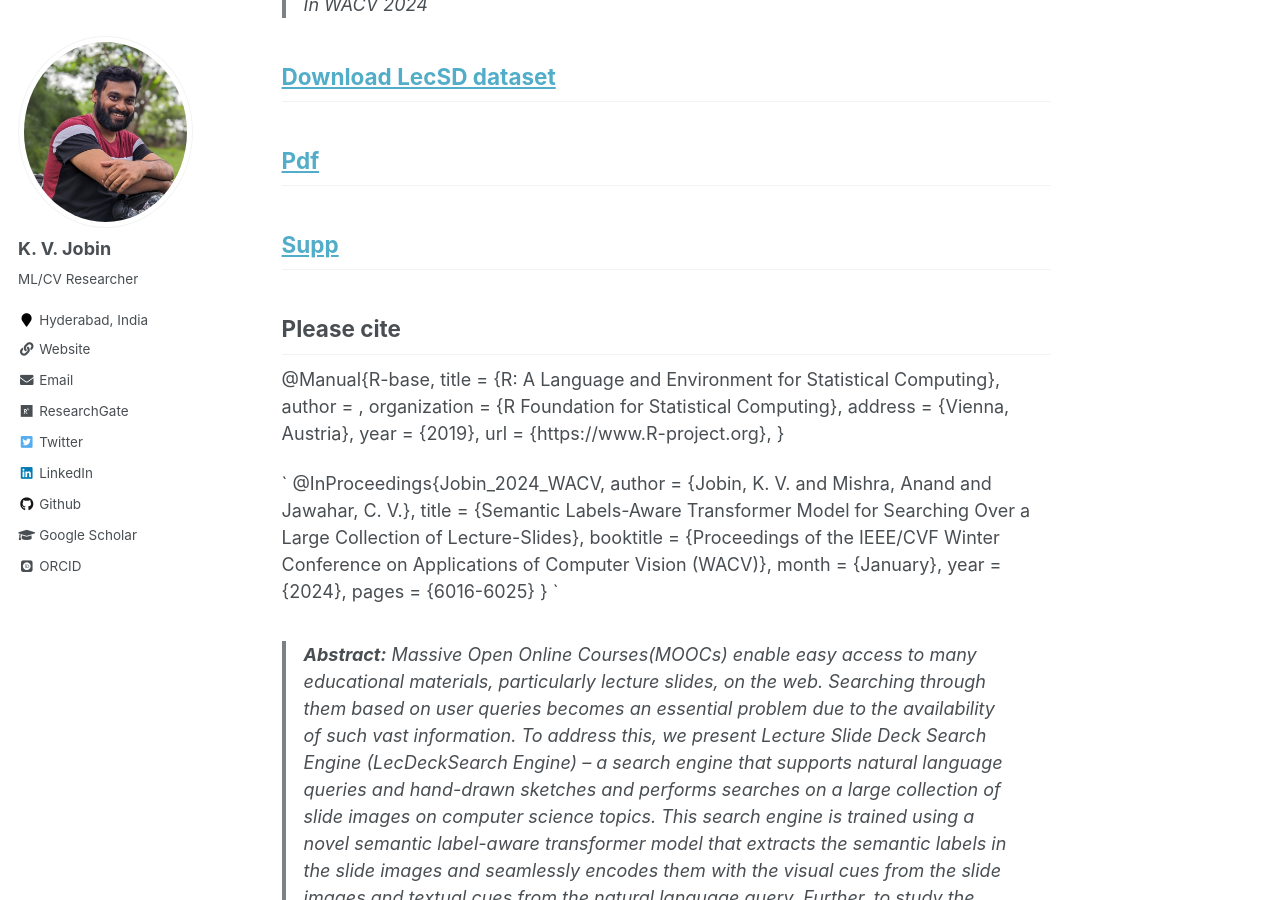
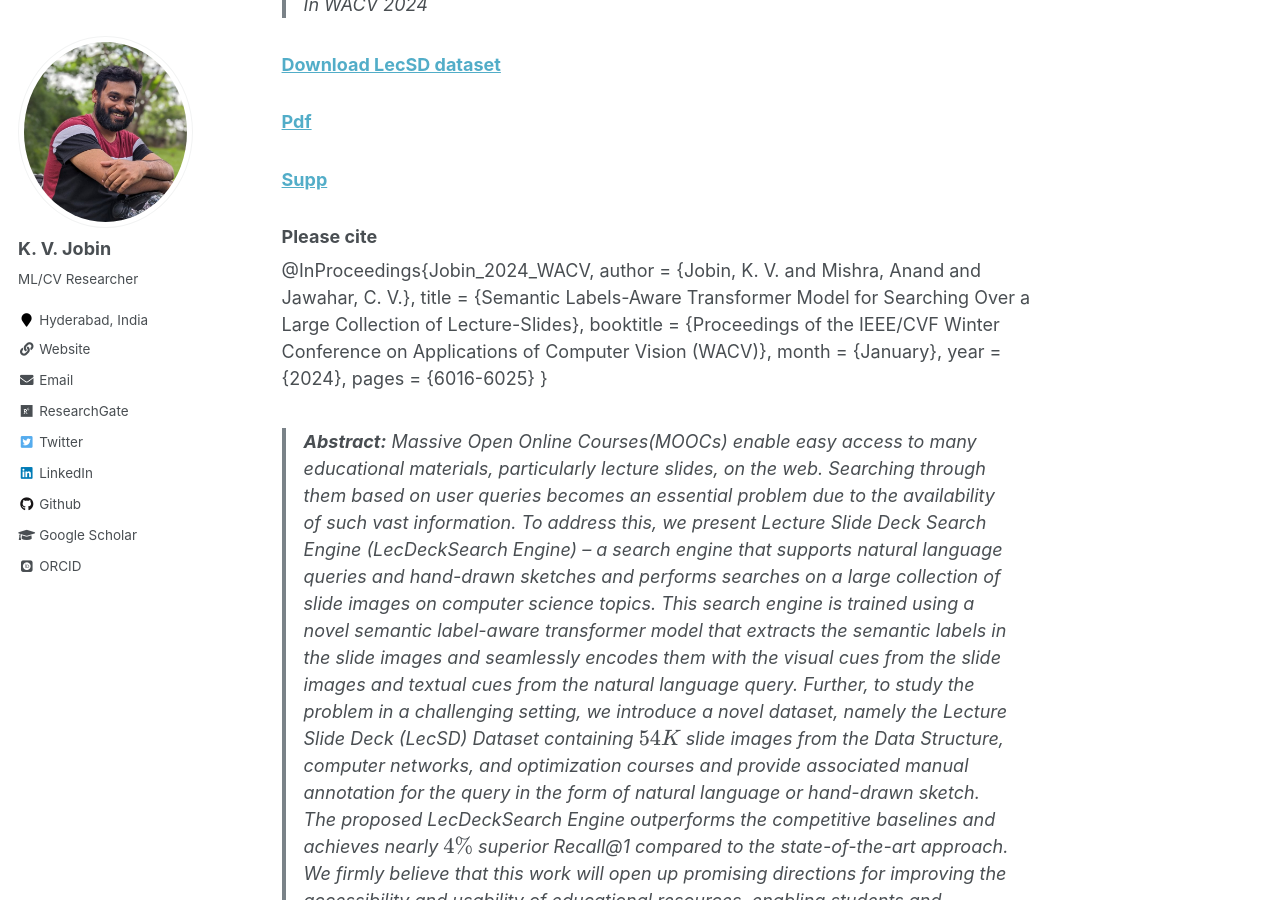
Before and after one commit to jobinkv/jobinkv.github.io, a Jekyll site: the page built from _pages/lecsd.md, in a window 1280 px wide and 900 px high, scrolled down 369 px. Built offline with Jekyll 4.4.1, drawn with Linux system fonts in a browser that asks for light colours; some web fonts are replaced; formulas are drawn with MathJax 3.

Commit message:
reference

```diff
--- a/_pages/lecsd.md
+++ b/_pages/lecsd.md
@@ -14,25 +14,13 @@ tags:
 > K. V. Jobin, Anand Mishra, and C. V. Jawahar<br>
 > In WACV 2024<br>
 
-## [Download LecSD dataset](https://github.com/jobinkv/LecSD)
+### [Download LecSD dataset](https://github.com/jobinkv/LecSD)
 
-## [Pdf](https://openaccess.thecvf.com/content/WACV2024/papers/Jobin_Semantic_Labels-Aware_Transformer_Model_for_Searching_Over_a_Large_Collection_WACV_2024_paper.pdf)
+### [Pdf](https://openaccess.thecvf.com/content/WACV2024/papers/Jobin_Semantic_Labels-Aware_Transformer_Model_for_Searching_Over_a_Large_Collection_WACV_2024_paper.pdf)
 
-## [Supp](https://openaccess.thecvf.com/content/WACV2024/supplemental/Jobin_Semantic_Labels-Aware_Transformer_WACV_2024_supplemental.pdf)
+### [Supp](https://openaccess.thecvf.com/content/WACV2024/supplemental/Jobin_Semantic_Labels-Aware_Transformer_WACV_2024_supplemental.pdf)
 
-## Please cite
-
-@Manual{R-base,
-  title = {R: A Language and Environment for Statistical
-           Computing},
-  author = {{R Core Team}},
-  organization = {R Foundation for Statistical Computing},
-  address = {Vienna, Austria},
-  year = {2019},
-  url = {https://www.R-project.org},
-}
-
-`
+### Please cite
 @InProceedings{Jobin_2024_WACV,
     author    = {Jobin, K. V. and Mishra, Anand and Jawahar, C. V.},
     title     = {Semantic Labels-Aware Transformer Model for Searching Over a Large Collection of Lecture-Slides},
@@ -41,7 +29,7 @@ tags:
     year      = {2024},
     pages     = {6016-6025}
 }
-`
+
 
 > **Abstract:** *Massive Open Online Courses(MOOCs) enable easy access to many educational materials, particularly lecture slides, on the web. Searching through them based on user queries becomes an essential problem due to the availability of such vast information.
 To address this, we present Lecture Slide Deck Search Engine (LecDeckSearch Engine) -- a search engine that supports natural language queries and hand-drawn sketches and performs searches on a large collection of slide images on computer science topics.
```
